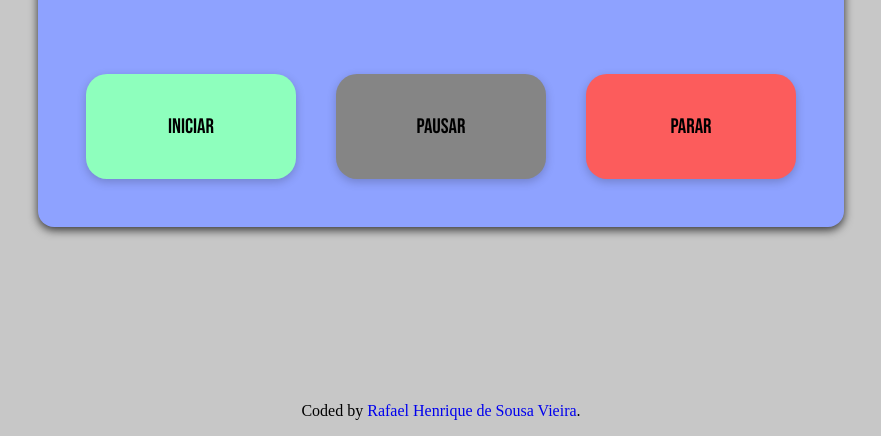
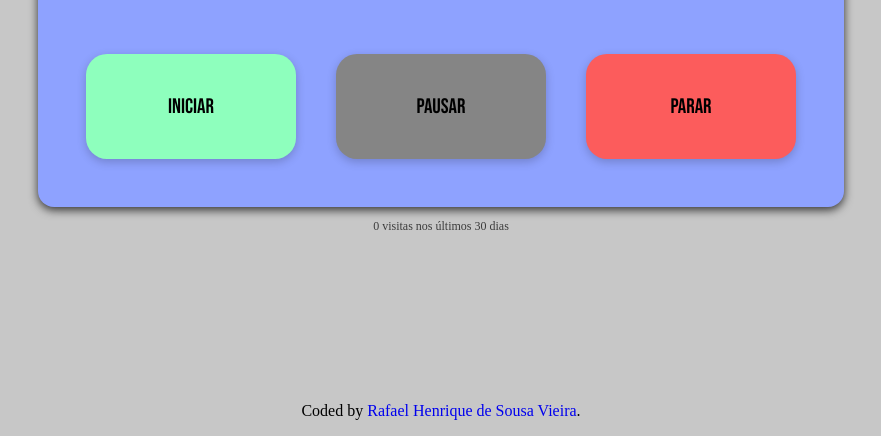
Before and after one commit to RafaelHDSV/Digital-Counter, a plain HTML site: page index.html in a window 1280 px wide. Shown: the part 364-800 px from the top of the page, without its empty margins (199-1080 px from the left). Drawn offline with Linux system fonts and the light colour scheme.

Commit message:
Show public visit count in the footer (board#22). (#1)

```diff
--- a/index.html
+++ b/index.html
@@ -36,6 +36,8 @@
 
     <script src="script.js"></script>
 <script data-name="BMC-Widget" data-cfasync="false" src="https://cdnjs.buymeacoffee.com/1.0.0/widget.prod.min.js" data-id="vieira" data-description="Support me on Buy me a coffee!" data-message="" data-color="#0EA5E9" data-position="Right" data-x_margin="18" data-y_margin="18"></script>
+    <p id="va-visits" aria-live="polite" hidden style="margin:0;padding:0.75rem 1rem;text-align:center;font-size:0.75rem;opacity:0.7"></p>
+    <script type="module" src="js/visit-count.js"></script>
 </body>
 
 </html>
--- /dev/null
+++ b/js/visit-count.js
@@ -0,0 +1,22 @@
+const key = 'contador-com-javascript'
+const el = document.getElementById('va-visits')
+if (el) {
+  const local = ['localhost', '127.0.0.1', '[::1]'].includes(location.hostname)
+  ;(async () => {
+    try {
+      const res = await fetch(
+        `https://analytics.getvieira.com/v1/public/projects/${encodeURIComponent(key)}/summary?period=30d`
+      )
+      const data = res.ok ? await res.json() : null
+      const n = typeof data?.pageviews === 'number' ? data.pageviews : 0
+      if (!local && n <= 0) return
+      el.textContent = `${new Intl.NumberFormat('pt-BR').format(n)} visitas nos últimos 30 dias`
+      el.hidden = false
+    } catch {
+      if (local) {
+        el.textContent = '0 visitas nos últimos 30 dias'
+        el.hidden = false
+      }
+    }
+  })()
+}
```
